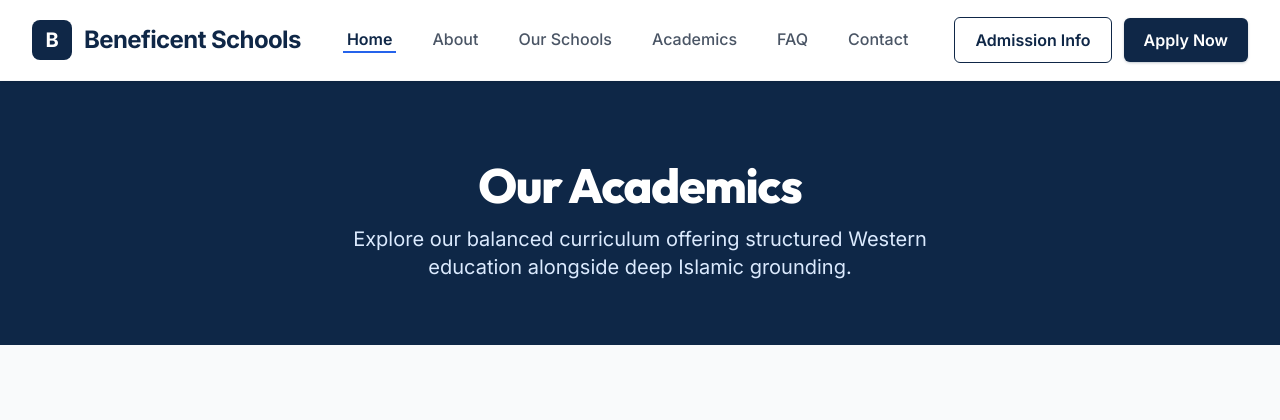
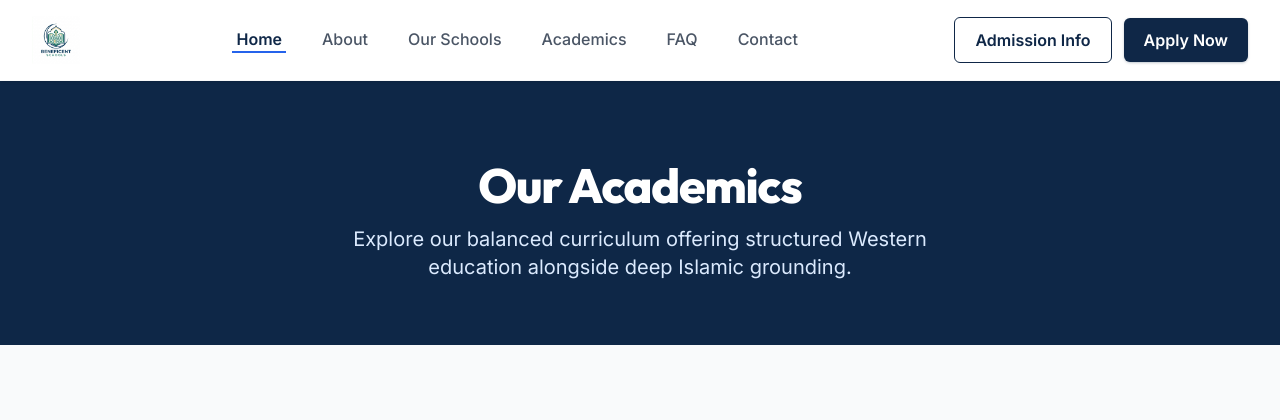
Before and after one commit to Abdudhi100/beneficentschool, a Django app: page /academics/ in a window 1280 px wide. Shown: the top 420 px of the page. Run offline with Django 5.2, Linux system fonts and the light colour scheme; data that the repository does not hold is empty; style sheets or scripts are compiled from the project's sources.

Commit message:
Second commit for Beneficent Schools website

```diff
--- a/templates/includes/header.html
+++ b/templates/includes/header.html
@@ -1,3 +1,4 @@
+{% load static %}
 <header class="bg-white/90 backdrop-blur-md shadow-sm border-b border-gray-100/50 sticky top-0 z-50 transition-colors" x-data="{ mobileMenuOpen: false }">
   <div class="max-w-7xl mx-auto px-4 sm:px-6 lg:px-8">
     <div class="flex justify-between items-center h-20">
@@ -6,12 +7,7 @@
           {% if site_settings and site_settings.logo %}
             <img class="h-12 w-auto" src="{{ site_settings.logo.url }}" alt="{{ site_name }}">
           {% else %}
-            <div class="h-10 w-10 bg-blue-900 text-white rounded-lg flex items-center justify-center font-bold text-xl group-hover:bg-blue-800 transition-colors">
-              B
-            </div>
-            <span class="font-extrabold text-2xl text-blue-900 tracking-tight group-hover:text-blue-800 transition-colors">
-              {{ site_name }}
-            </span>
+            <img class="h-12 w-auto" src="{% static 'images/logo.png' %}" alt="{{ site_name }}">
           {% endif %}
         </a>
       </div>
```
Also changed, not shown: static/images/logo.png (added).
